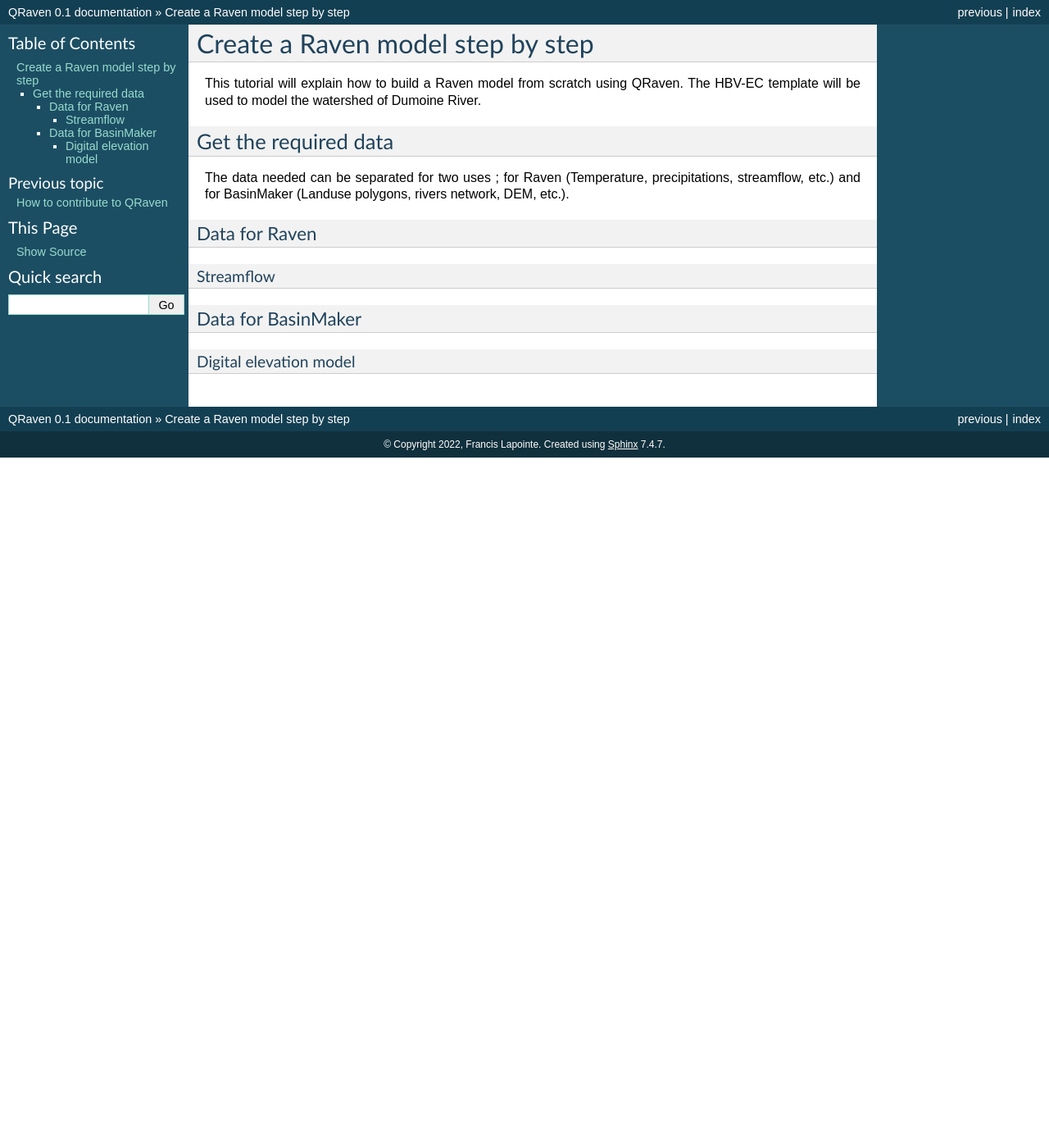
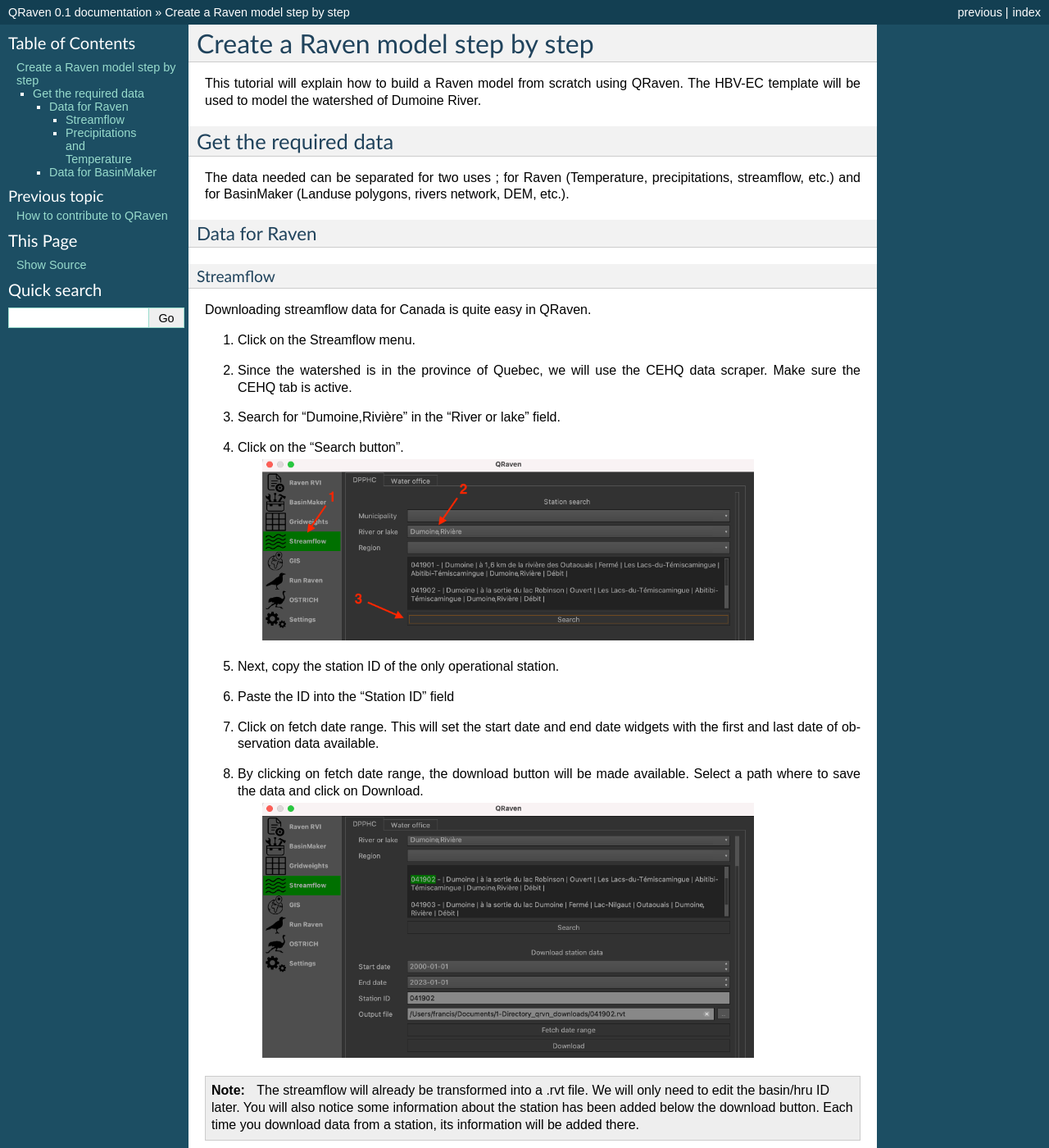
Before and after one commit to Scriptbash/QRaven, a Sphinx documentation site: the page built from qraven/help/source/tutorial.rst, in a window 1280 px wide and 1400 px high. Shown: the whole window at 82% size. Built offline with Sphinx 7.4.7, drawn with Linux system fonts in a browser that asks for light colours; formulas are drawn with MathJax 3; some of the changed text lies outside the part shown.

Commit message:
Update tutorial

```diff
--- a/qraven/help/source/tutorial.rst
+++ b/qraven/help/source/tutorial.rst
@@ -16,9 +16,47 @@
 
 Streamflow
 ^^^^^^^^^^
+Downloading streamflow data for Canada is quite easy in QRaven.
+
+1. Click on the Streamflow menu.
+2. Since the watershed is in the province of Quebec, we will use the CEHQ data scraper. Make sure the CEHQ tab is active.
+3. Search for "Dumoine,Rivière" in the "River or lake" field.
+4. Click on the "Search button".
+    .. image:: ./images/tutorial/search_stream_station.png
+        :width: 600
+
+5. Next, copy the station ID of the only operational station.
+6. Paste the ID into the "Station ID" field
+7. Click on fetch date range. This will set the start date and end date widgets with the first and last date of observation data available.
+8. By clicking on fetch date range, the download button will be made available. Select a path where to save the data and click on Download.
+    .. image:: ./images/tutorial/fetch_daterange.png
+        :width: 600
+
+.. note::
+    The streamflow will already be transformed into a .rvt file. We will only need to edit the basin/hru ID later.
+    You will also notice some information about the station has been added below the download button. Each time you download data from a station, its information will be added there.
+
+9. Click on "Create layer". This will generate a points layer to be used with BasinMaker.
+    .. image:: ./images/tutorial/create_points_layer.png
+        :width: 600
+
+Precipitations and Temperature
+^^^^^^^^^^^^^^^^^^^^^^^^^^^^^^
+* To-do
 
 Data for BasinMaker
 -------------------
+Data needed to run BasinMaker can be fetch automatically by QRaven (Canada only for now).
 
-Digital elevation model
-^^^^^^^^^^^^^^^^^^^^^^^
+1. Download and extract the shapefile of the Dumoine river here: `https://github.com/Scriptbash/QRaven/raw/main/bv_dumoine.zip <https://github.com/Scriptbash/QRaven/raw/main/bv_dumoine.zip>`_
+2. Click on the GIS menu
+3. Select a path where to save the files. Do this for all of the Data.
+4. Click on "Download". This could take a while for some of the data.
+    .. image:: ./images/tutorial/download_gis_data.png
+            :width: 600
+5. Once the download is finished, check the "Use the same paths as above" checkbox. This tell QRaven where the files to process are.
+6. In the "Clip layer" field, select the watershed's polygon shapefile.
+7. Click on "Process"
+    .. image:: ./images/tutorial/gis_data_process.png
+            :width: 600
+8. The results will be saved inside each data folder and inside a folder named "Results".
```
Also changed, not shown: qraven/help/source/images/tutorial/create_points_layer.png (added), qraven/help/source/images/tutorial/download_gis_data.png (added), qraven/help/source/images/tutorial/fetch_daterange.png (added), qraven/help/source/images/tutorial/gis_data_process.png (added), qraven/help/source/images/tutorial/search_stream_station.png (added).
